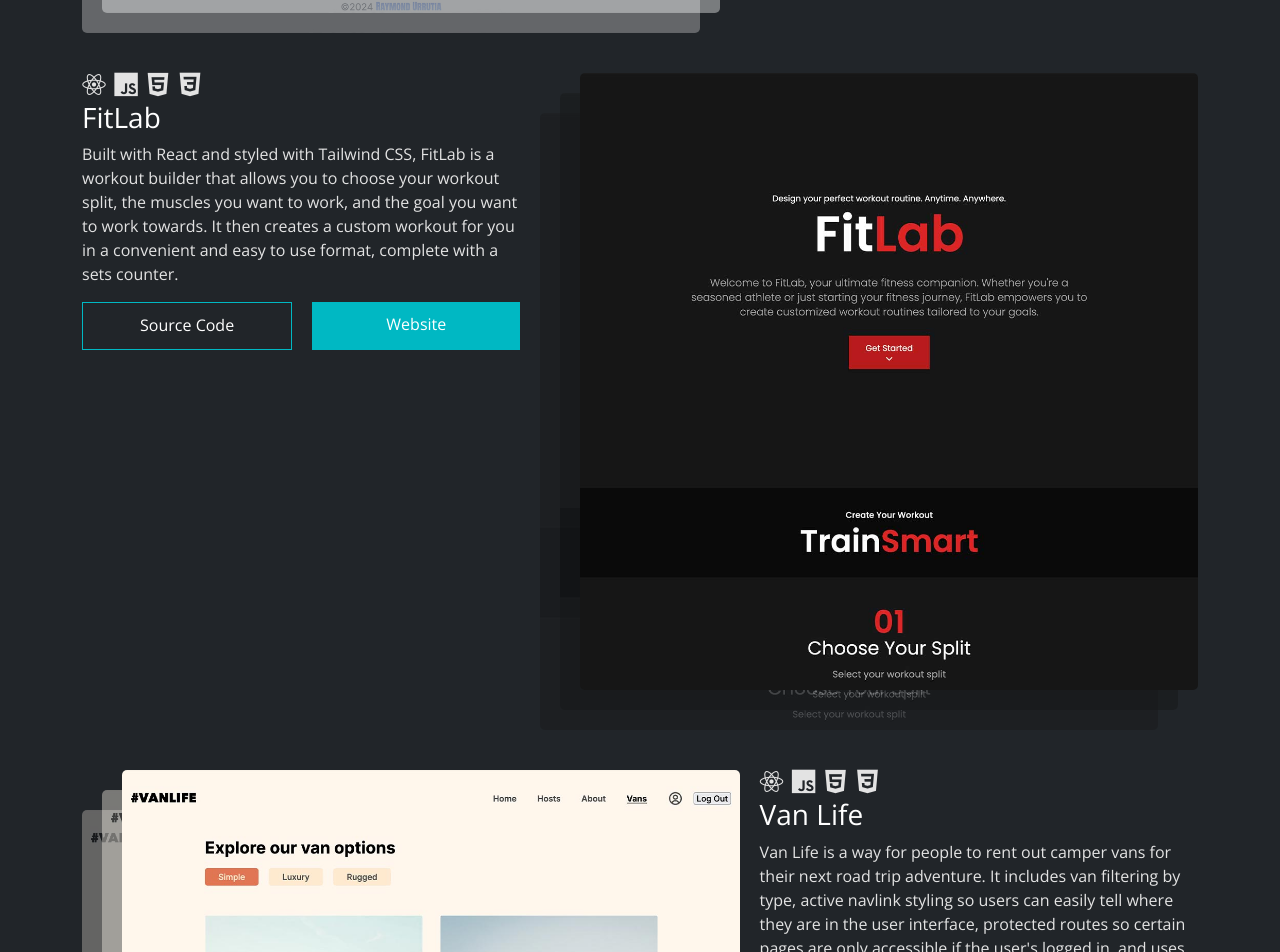
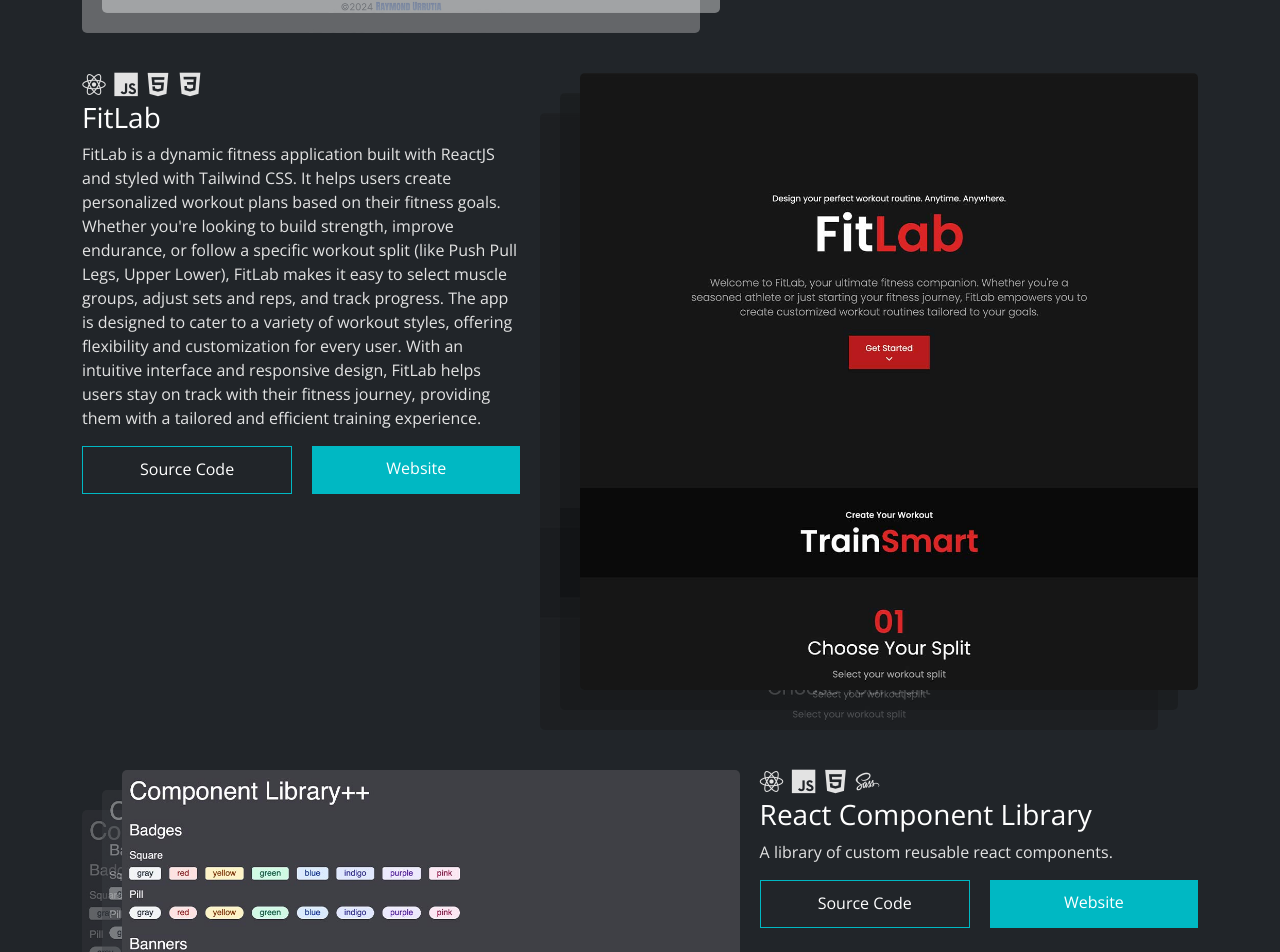
Before and after one commit to Bugs23/react-portfolio-website, a React (Vite) app: page / in a window 1280 px wide. Shown: the part 1953-2905 px from the top of the page. Built offline with nearby package versions, Linux system fonts and the light colour scheme.

Commit message:
Update portfolio projects

```diff
--- a/src/components/Portfolio/projectData.js
+++ b/src/components/Portfolio/projectData.js
@@ -24,24 +24,10 @@
             "devicon-html5-plain",
             "devicon-css3-plain"
         ],
-        description: "Built with React and styled with Tailwind CSS, FitLab is a workout builder that allows you to choose your workout split, the muscles you want to work, and the goal you want to work towards. It then creates a custom workout for you in a convenient and easy to use format, complete with a sets counter. ",
+        description: "FitLab is a dynamic fitness application built with ReactJS and styled with Tailwind CSS. It helps users create personalized workout plans based on their fitness goals. Whether you're looking to build strength, improve endurance, or follow a specific workout split (like Push Pull Legs, Upper Lower), FitLab makes it easy to select muscle groups, adjust sets and reps, and track progress. The app is designed to cater to a variety of workout styles, offering flexibility and customization for every user. With an intuitive interface and responsive design, FitLab helps users stay on track with their fitness journey, providing them with a tailored and efficient training experience.",
         projectImg: "fitlab.jpg",
         repoUrl: "https://github.com/Bugs23/FitLab",
         demoUrl: "https://astounding-raindrop-d767ad.netlify.app/"
-    },
-    {
-        category: "development",
-        title: "Van Life",
-        tools: [
-            "devicon-react-original",
-            "devicon-javascript-plain",
-            "devicon-html5-plain",
-            "devicon-css3-plain"
-        ],
-        description: "Van Life is a way for people to rent out camper vans for their next road trip adventure. It includes van filtering by type, active navlink styling so users can easily tell where they are in the user interface, protected routes so certain pages are only accessible if the user's logged in, and uses Firebase to store data.",
-        projectImg: "van-life.jpg",
-        repoUrl: "https://github.com/Bugs23/VanLife",
-        demoUrl: "https://frabjous-gelato-ee257c.netlify.app/"
     },
     {
         category: "development",
@@ -71,20 +57,6 @@
         projectImg: "movie-search-app.jpg",
         repoUrl: "https://github.com/Bugs23/Movie-Search-App",
         demoUrl: "https://spiffy-meerkat-555c1d.netlify.app"
-    },
-    {
-        category: "development",
-        title: "Pic Some",
-        tools: [
-            "devicon-react-original",
-            "devicon-javascript-plain",
-            "devicon-html5-plain",
-            "devicon-css3-plain"
-        ],
-        description: "Pic Some's a mock photography ecommerce site. The idea is for someone to come to the Pic Some website, look at the images we have available and choose some of them to get ordered and printed. On the images page, images can be favorited and added to the cart. On the cart page you will see a list of the images you've added to the cart, you can remove images you no longer want, and you can see a total for what the items in your cart will cost. Lastly you can place an order, and it empties the cart.",
-        projectImg: "mock-photography-ecommerce-site.jpg",
-        repoUrl: "https://github.com/Bugs23/Mock-Photography-Ecommerce-Site",
-        demoUrl: "https://guileless-tulumba-1aa7c2.netlify.app/"
     },
     {
         category: "design",
```
